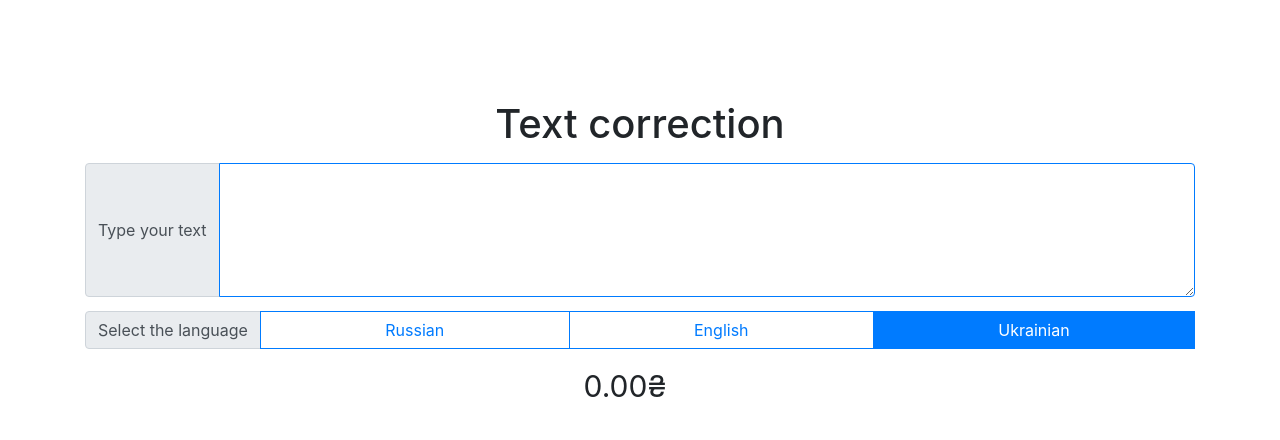
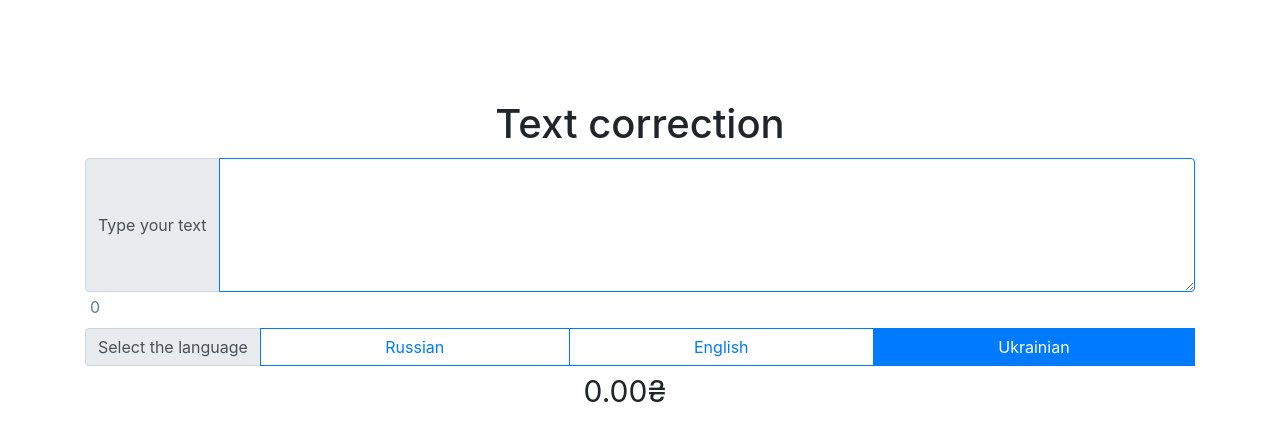
Before and after one commit to RiinaVi/lambda-correctarium, a React (Create React App) app: page / in a window 1280 px wide. Shown: the top 440 px of the page. Built offline with nearby package versions, Linux system fonts and the light colour scheme; the HTML template or start-up script is replaced by a standard one.

Commit message:
add text length counter

```diff
--- a/src/App.css
+++ b/src/App.css
@@ -8,6 +8,7 @@
     align-items: center;
     margin-top: 100px;
 }
+
 
 .row {
     width: 100%;
@@ -58,6 +59,13 @@ label {
     cursor: pointer;
 }
 
+.textLength {
+    justify-content: flex-start;
+    margin-left: 5px;
+    margin-bottom: 5px;
+    color: #607D8B;
+}
+
 .price {
     font-size: 30px;
 }
--- a/src/FormComponent.js
+++ b/src/FormComponent.js
@@ -4,7 +4,7 @@ import {languages} from "./calculators";
 import PropTypes from 'prop-types';
 import './App.css'
 
-function FormComponent({onChangeHandler, setTextLength, setLanguage, language, price, time}) {
+function FormComponent({onChangeHandler, setTextLength, textLength, setLanguage, language, price, time}) {
     return (
         <Container>
             <Row>
@@ -22,11 +22,11 @@ function FormComponent({onChangeHandler, setTextLength, setLanguage, language, p
                             rows='5'
                             aria-label="With textarea"/>
                     </InputGroup>
+                    <Row className={'textLength'}>{textLength}</Row>
                     <InputGroup className={'radioInputGroup'}>
                         <InputGroup.Prepend>
                             <InputGroup.Text>Select the language</InputGroup.Text>
                         </InputGroup.Prepend>
-
                         <ButtonGroup aria-label="Basic example">
                             {languages.map((lang, index) => {
                                 return (
@@ -60,6 +60,7 @@ function FormComponent({onChangeHandler, setTextLength, setLanguage, language, p
 FormComponent.propTypes = {
     onChangeHandler: PropTypes.func.isRequired,
     setTextLength: PropTypes.func.isRequired,
+    textLength: PropTypes.number.isRequired,
     setLanguage: PropTypes.func.isRequired,
     language: PropTypes.string.isRequired,
     price: PropTypes.number.isRequired,
@@ -67,6 +68,7 @@ FormComponent.propTypes = {
 };
 
 FormComponent.defaultProps = {
+    textLength: 0,
     language: '',
     price: 0,
     time: ''
--- a/src/FormContainer.js
+++ b/src/FormContainer.js
@@ -22,6 +22,7 @@ export default function FormContainer() {
         <FormComponent
             onChangeHandler={onChangeHandler}
             setTextLength={setTextLength}
+            textLength={textLength}
             setLanguage={setLanguage}
             language={language}
             price={price}
```
